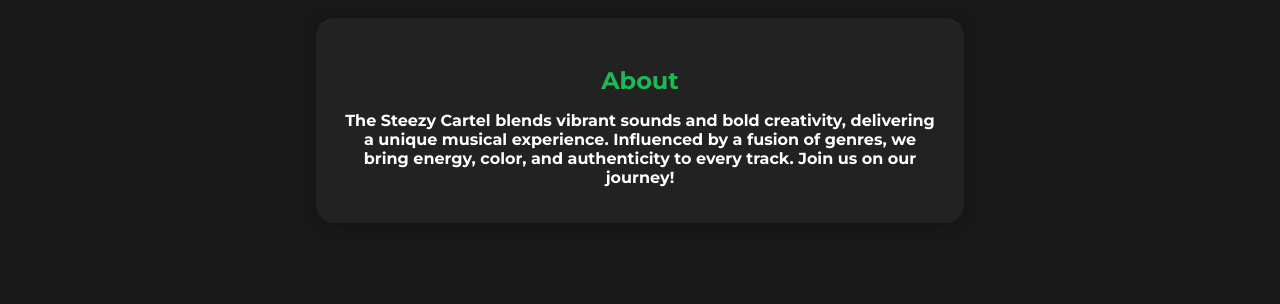
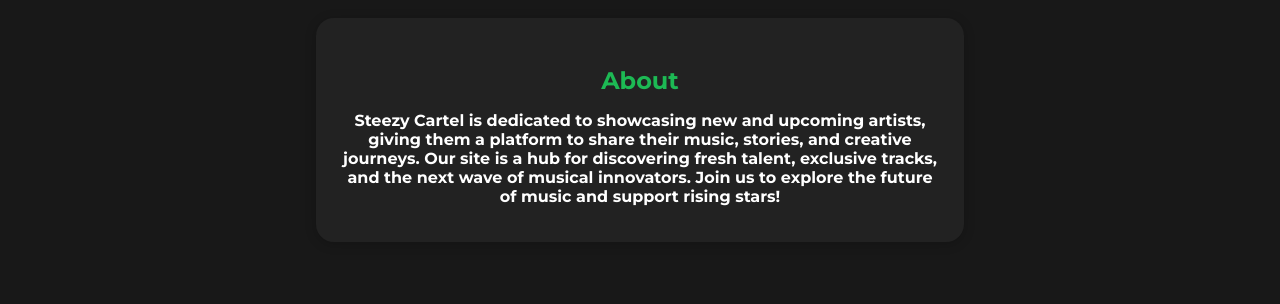
Before and after one commit to DeepthinkAIapp/steezycartel, a plain HTML site: page public/index.html in a window 1280 px wide. Shown: the part 625-929 px from the top of the page. Drawn offline with Linux system fonts and the light colour scheme.

Commit message:
chore: update About section to highlight new and upcoming artists

```diff
--- a/public/index.html
+++ b/public/index.html
@@ -377,7 +377,7 @@
 
   <section class="about reveal" id="about">
     <h2>About</h2>
-    <p>The Steezy Cartel blends vibrant sounds and bold creativity, delivering a unique musical experience. Influenced by a fusion of genres, we bring energy, color, and authenticity to every track. Join us on our journey!</p>
+    <p>Steezy Cartel is dedicated to showcasing new and upcoming artists, giving them a platform to share their music, stories, and creative journeys. Our site is a hub for discovering fresh talent, exclusive tracks, and the next wave of musical innovators. Join us to explore the future of music and support rising stars!</p>
   </section>
 
   <section class="artists reveal" id="artists">
```
